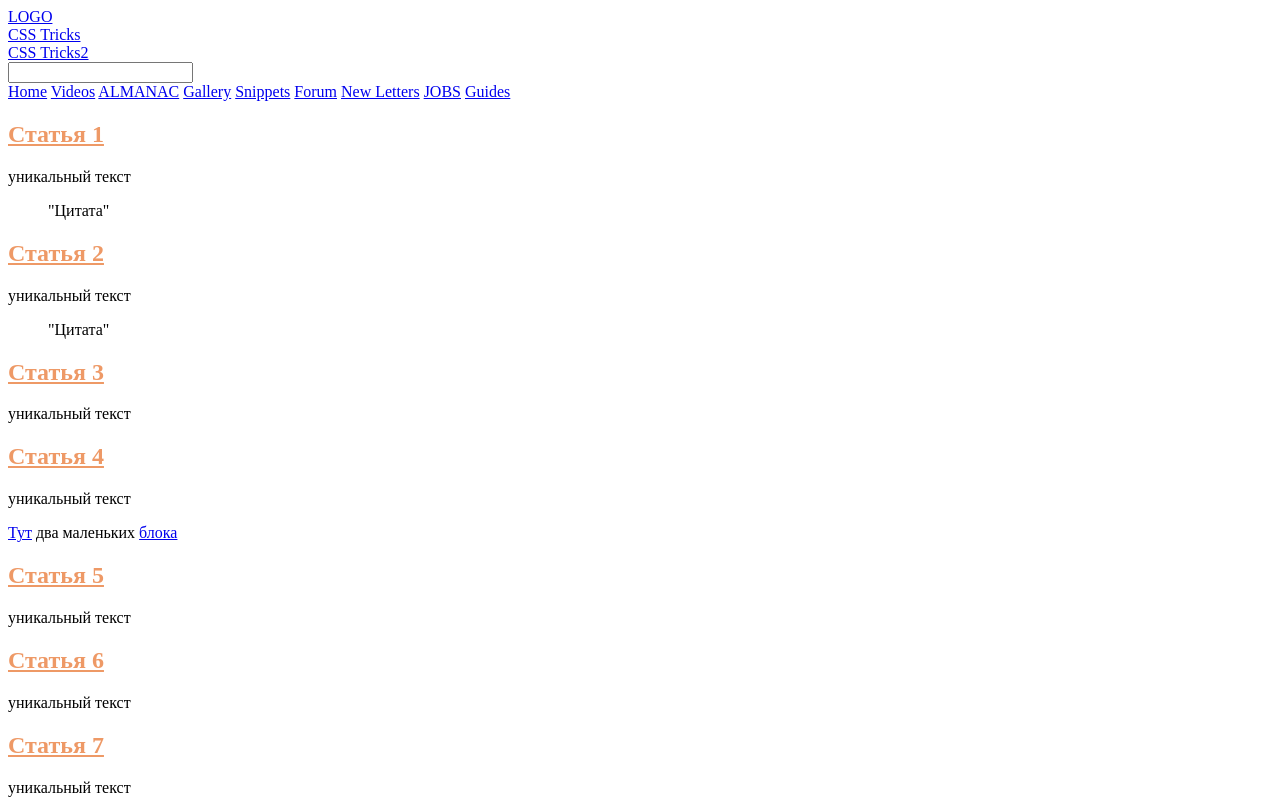
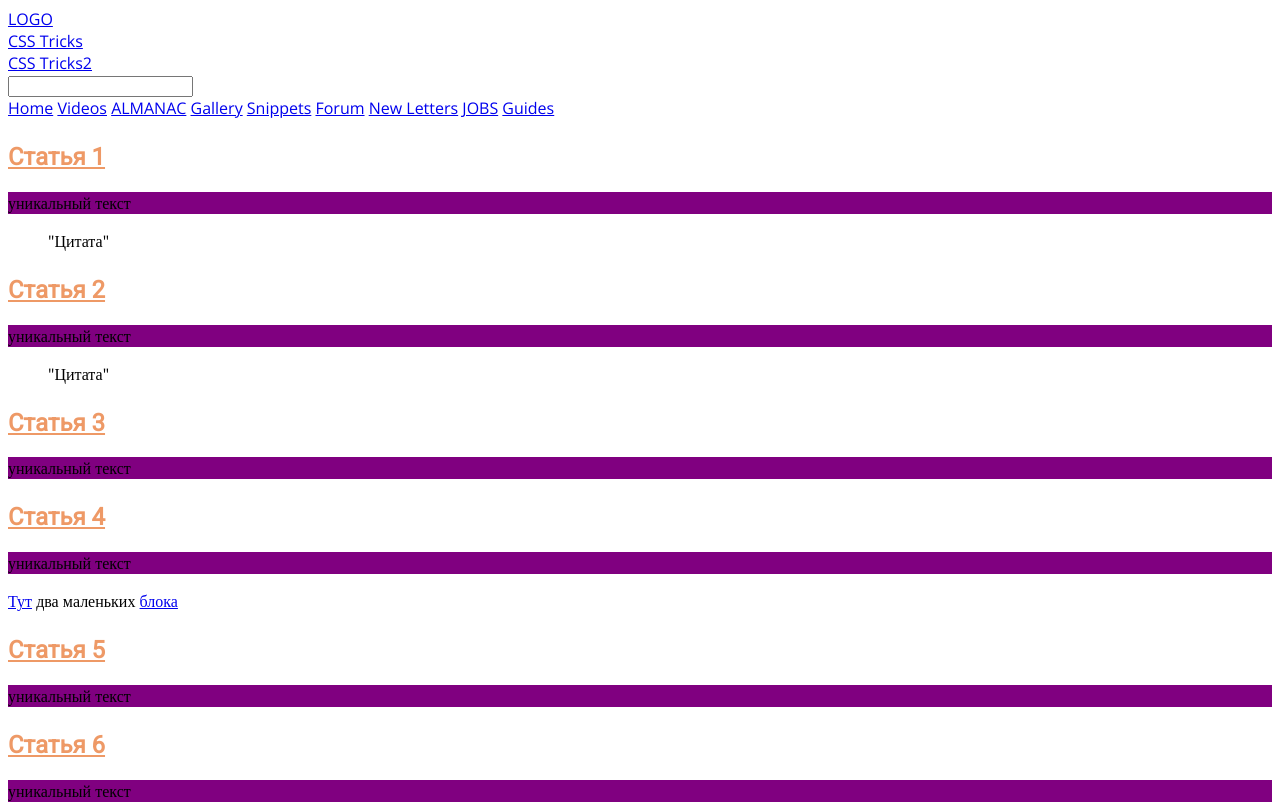
Before and after one commit to WebHeroSchool/Chernov_Html_2, a plain HTML site: page index.html in a window 1280 px wide. Shown: the top 805 px of the page. Drawn offline with nearby package versions, Linux system fonts and the light colour scheme.

Commit message:
SORRYAZIZ

```diff
--- a/index.html
+++ b/index.html
@@ -6,6 +6,7 @@
   <meta name="viewport" content="width=device-width, initial-scale=1.0">
   <meta http-equiv="X-UA-Compatible" content="ie=edge">
   <title>Journal CSS Tricks</title>
+  <link href="https://fonts.googleapis.com/css?family=Open+Sans|Roboto" rel="stylesheet">
   <link rel="stylesheet" href="style.css">
 
 </head>
--- a/style.css
+++ b/style.css
@@ -1,3 +1,12 @@
+body {
+  font-family: "Open Sans";
+}
+
 h2 a {
   color: #EE9966;
+  font-family: "Roboto";
 }
+
+p {
+  background: purple;
+}
```
